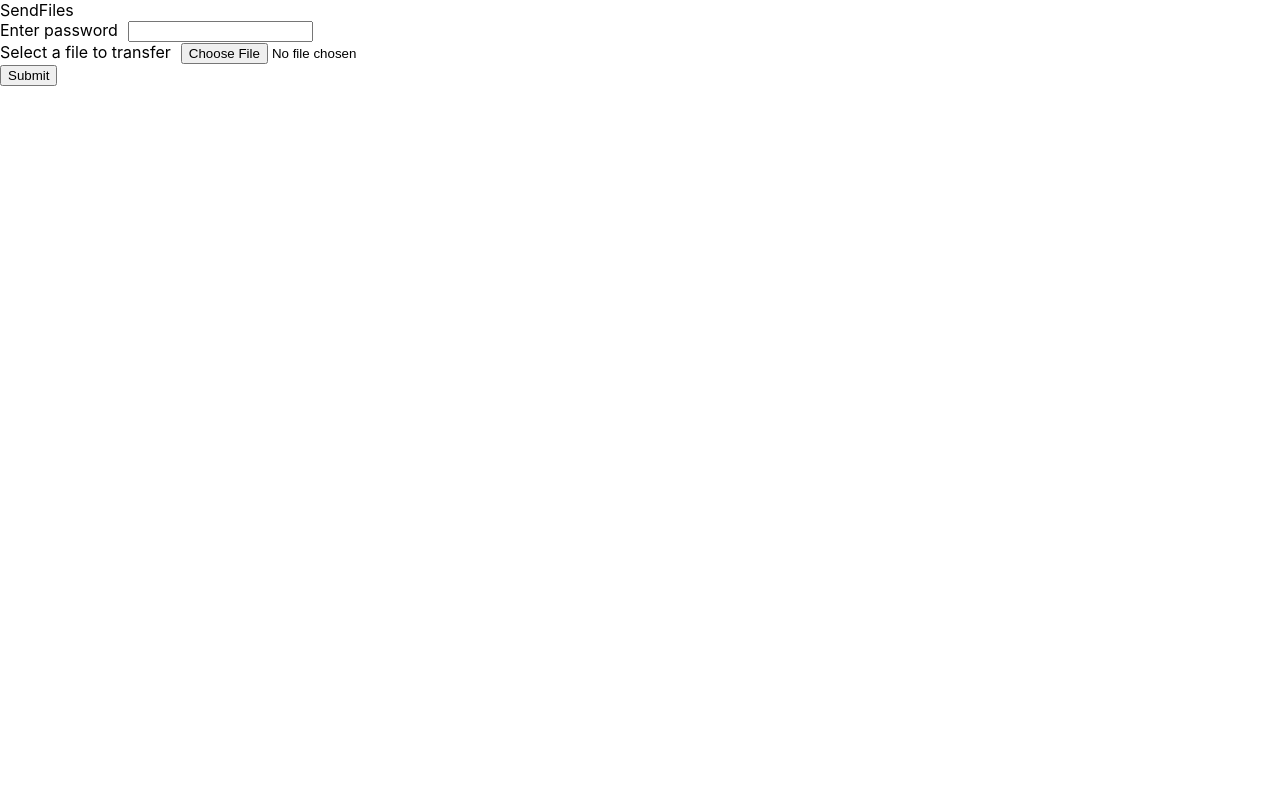
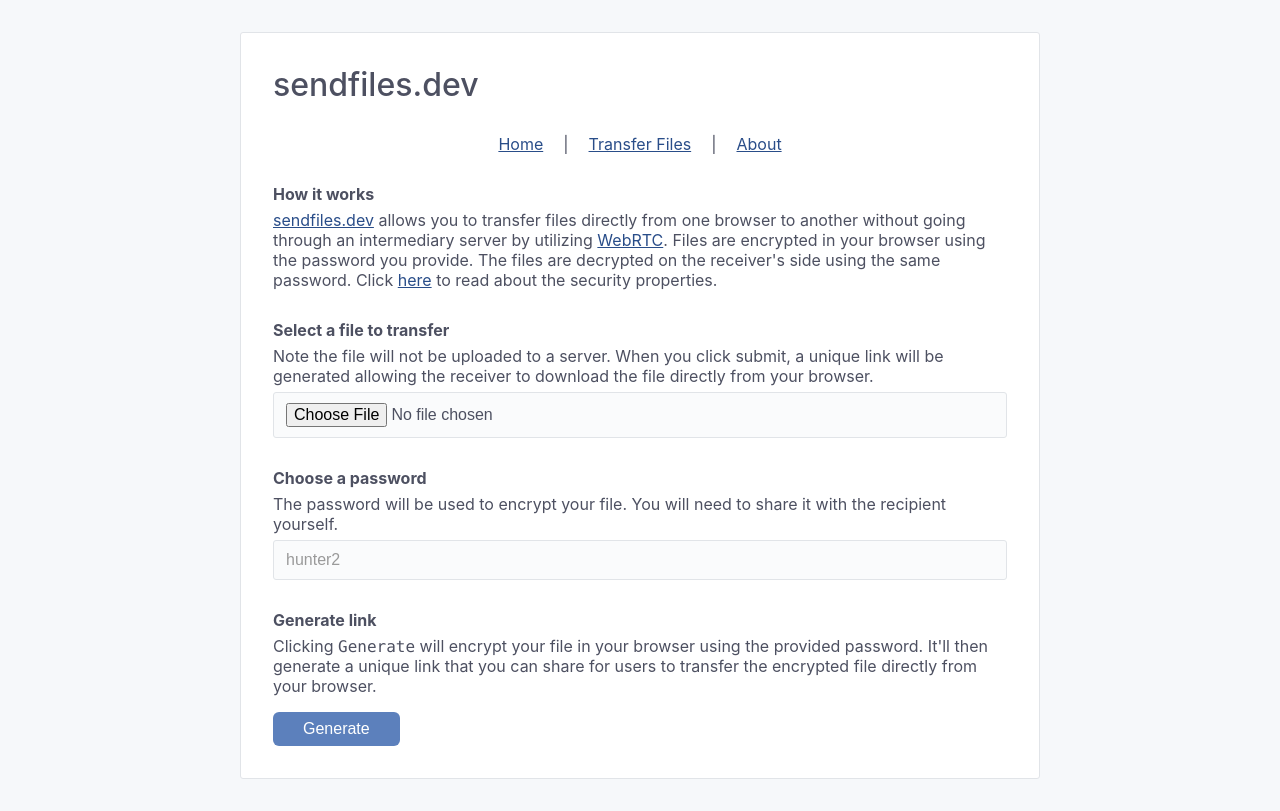
Before and after one commit to jchorl/sendfiles, a React (Create React App) app in the folder frontend/: page / in a window 1280 px wide. Built offline with nearby package versions, Linux system fonts and the light colour scheme.

Commit message:
style pages

```diff
--- a/frontend/src/App.css
+++ b/frontend/src/App.css
@@ -1,3 +1,17 @@
-.file-select-label {
-  margin-right: 10px;
+.app {
+  background-color: #ffffff;
+  padding: 32px;
+  margin: 32px;
+  border-radius: 3px;
+  border: 1px solid #e1e4e8;
+  flex-grow: 1;
+  max-width: 800px;
 }
+
+.form-field {
+  margin: 30px 0;
+}
+
+.form-description {
+  margin-bottom: 6px;
+}
--- a/frontend/src/App.js
+++ b/frontend/src/App.js
@@ -1,14 +1,16 @@
 import React from "react";
 import SendApp from "./SendApp";
 import ReceiveApp from "./ReceiveApp";
+import Nav from "./Nav";
 import "./App.css";
 
 function App() {
   const url = new URL(window.location.href);
 
   return (
-    <div>
-      <header>SendFiles</header>
+    <div className="app">
+      <h1>sendfiles.dev</h1>
+      <Nav />
       {url.pathname.startsWith("/receive") ? <ReceiveApp /> : <SendApp />}
     </div>
   );
--- /dev/null
+++ b/frontend/src/ClipboardButton.css
@@ -0,0 +1,15 @@
+.clipboard-button {
+  padding: 8px;
+  border: 1px solid #e1e4e8;
+  background-color: #fafbfc;
+  border-radius: 3px;
+  height: 100%;
+}
+
+.clipboard-button svg {
+  height: 20px;
+}
+
+.clipboard-button path {
+  fill: #646464;
+}
--- /dev/null
+++ b/frontend/src/ClipboardButton.js
@@ -0,0 +1,77 @@
+import React, { useState } from "react";
+import "./ClipboardButton.css";
+
+function ClipboardButton(props) {
+  const [copySuccess, setCopySuccess] = useState(false);
+  const [copyError, setCopyError] = useState(false);
+  const { content } = props;
+
+  const copyToClipboard = (e) => {
+    e.preventDefault();
+    setCopySuccess(false);
+    setCopyError(false);
+    navigator.clipboard.writeText(content).then(
+      () => {
+        setCopySuccess(true);
+        window.setTimeout(() => setCopySuccess(false), 2000);
+      },
+      () => {
+        setCopyError(true);
+        window.setTimeout(() => setCopyError(false), 2000);
+      }
+    );
+  };
+
+  return (
+    <button className="clipboard-button" onClick={copyToClipboard}>
+      {copyError ? (
+        <svg
+          aria-hidden="true"
+          focusable="false"
+          data-prefix="fas"
+          data-icon="exclamation-circle"
+          role="img"
+          xmlns="http://www.w3.org/2000/svg"
+          viewBox="0 0 512 512"
+        >
+          <path
+            fill="currentColor"
+            d="M504 256c0 136.997-111.043 248-248 248S8 392.997 8 256C8 119.083 119.043 8 256 8s248 111.083 248 248zm-248 50c-25.405 0-46 20.595-46 46s20.595 46 46 46 46-20.595 46-46-20.595-46-46-46zm-43.673-165.346l7.418 136c.347 6.364 5.609 11.346 11.982 11.346h48.546c6.373 0 11.635-4.982 11.982-11.346l7.418-136c.375-6.874-5.098-12.654-11.982-12.654h-63.383c-6.884 0-12.356 5.78-11.981 12.654z"
+          ></path>
+        </svg>
+      ) : copySuccess ? (
+        <svg
+          aria-hidden="true"
+          focusable="false"
+          data-prefix="fas"
+          data-icon="clipboard-check"
+          role="img"
+          xmlns="http://www.w3.org/2000/svg"
+          viewBox="0 0 384 512"
+        >
+          <path
+            fill="currentColor"
+            d="M336 64h-80c0-35.3-28.7-64-64-64s-64 28.7-64 64H48C21.5 64 0 85.5 0 112v352c0 26.5 21.5 48 48 48h288c26.5 0 48-21.5 48-48V112c0-26.5-21.5-48-48-48zM192 40c13.3 0 24 10.7 24 24s-10.7 24-24 24-24-10.7-24-24 10.7-24 24-24zm121.2 231.8l-143 141.8c-4.7 4.7-12.3 4.6-17-.1l-82.6-83.3c-4.7-4.7-4.6-12.3.1-17L99.1 285c4.7-4.7 12.3-4.6 17 .1l46 46.4 106-105.2c4.7-4.7 12.3-4.6 17 .1l28.2 28.4c4.7 4.8 4.6 12.3-.1 17z"
+          ></path>
+        </svg>
+      ) : (
+        <svg
+          aria-hidden="true"
+          focusable="false"
+          data-prefix="far"
+          data-icon="clipboard"
+          role="img"
+          xmlns="http://www.w3.org/2000/svg"
+          viewBox="0 0 384 512"
+        >
+          <path
+            fill="currentColor"
+            d="M336 64h-80c0-35.3-28.7-64-64-64s-64 28.7-64 64H48C21.5 64 0 85.5 0 112v352c0 26.5 21.5 48 48 48h288c26.5 0 48-21.5 48-48V112c0-26.5-21.5-48-48-48zM192 40c13.3 0 24 10.7 24 24s-10.7 24-24 24-24-10.7-24-24 10.7-24 24-24zm144 418c0 3.3-2.7 6-6 6H54c-3.3 0-6-2.7-6-6V118c0-3.3 2.7-6 6-6h42v36c0 6.6 5.4 12 12 12h168c6.6 0 12-5.4 12-12v-36h42c3.3 0 6 2.7 6 6z"
+          ></path>
+        </svg>
+      )}
+    </button>
+  );
+}
+
+export default ClipboardButton;
--- /dev/null
+++ b/frontend/src/Nav.css
@@ -0,0 +1,9 @@
+.nav {
+  display: flex;
+  justify-content: center;
+  margin: 30px 0;
+}
+
+.divider {
+  margin: 0 20px;
+}
--- /dev/null
+++ b/frontend/src/Nav.js
@@ -0,0 +1,16 @@
+import React from "react";
+import "./Nav.css";
+
+function Nav() {
+  return (
+    <div className="nav">
+      <a href="/">Home</a>
+      <span className="divider">|</span>
+      <a href="/">Transfer Files</a>
+      <span className="divider">|</span>
+      <a href="/about">About</a>
+    </div>
+  );
+}
+
+export default Nav;
--- /dev/null
+++ b/frontend/src/ReceiveApp.css
@@ -0,0 +1,3 @@
+.receive-button {
+  margin-top: 10px;
+}
--- a/frontend/src/ReceiveApp.js
+++ b/frontend/src/ReceiveApp.js
@@ -1,8 +1,9 @@
 import React, { useState } from "react";
-import config from "./Config.js";
-import { decryptMessage, importKeyFromBase64 } from "./Crypto.js";
-import { NEW_ANSWER, NEW_OFFER, NEW_ICE_CANDIDATE } from "./Constants.js";
-import { Receiver } from "./FileTransfer.js";
+import config from "./Config";
+import { decryptMessage, importKeyFromBase64 } from "./Crypto";
+import { NEW_ANSWER, NEW_OFFER, NEW_ICE_CANDIDATE } from "./Constants";
+import { Receiver } from "./FileTransfer";
+import "./ReceiveApp.css";
 
 function download(filename, blob) {
   const downloadLink = URL.createObjectURL(blob);
@@ -21,6 +22,9 @@ function download(filename, blob) {
 
 function ReceiveApp() {
   const [password, setPassword] = useState("");
+  const [passwordPlaceholder] = useState(
+    Math.random() < 0.5 ? "hunter2" : "correct-horse-battery-staple"
+  );
 
   const receive = async (e) => {
     e.preventDefault();
@@ -80,21 +84,53 @@ function ReceiveApp() {
 
   return (
     <div>
-      Receive App
       <form>
-        <div>
-          <label htmlFor="password" className="file-select-label">
-            Enter password
-          </label>
+        <div className="form-field">
+          <label>How it works</label>
+          <div>
+            <a href="/">sendfiles.dev</a> allows you to transfer files directly
+            from one browser to another without going through an intermediary
+            server by utilizing{" "}
+            <a
+              href="https://webrtc.org/"
+              target="_blank"
+              rel="noopener noreferrer"
+            >
+              WebRTC
+            </a>
+            . Files are encrypted in your browser using the password you
+            provide. The files are decrypted on the receiver's side using the
+            same password. Click <a href="/about">here</a> to read about the
+            security properties.
+          </div>
+        </div>
+        <div className="form-field">
+          <label htmlFor="password">Enter password</label>
+          <div className="form-description">
+            The password will be used to decrypt your file. You will need to get
+            it from the recipient yourself.
+          </div>
           <input
             id="password"
             type="password"
+            placeholder={passwordPlaceholder}
             onChange={(e) => setPassword(e.target.value)}
             value={password}
           />
         </div>
         <div>
-          <button id="submit" type="submit" onClick={receive}>
+          <label htmlFor="submit">Receive</label>
+          <div className="form-description">
+            Clicking <code>Receive</code> will transfer the encrypted file from
+            the sender. It'll then decrypt it using the password and download
+            the file to your computer.
+          </div>
+          <button
+            id="submit"
+            type="submit"
+            className="filled receive-button"
+            onClick={receive}
+          >
             Receive
           </button>
         </div>
--- /dev/null
+++ b/frontend/src/SendApp.css
@@ -0,0 +1,19 @@
+.submit-button {
+  margin-top: 10px;
+}
+
+.receive-link-container {
+  display: flex;
+}
+
+.receive-link {
+  background-color: #fafbfc;
+  box-shadow: none;
+  border-radius: 3px;
+  border: 1px solid #e1e4e8;
+  padding: 10px 12px;
+  margin-right: 10px;
+  flex-grow: 1;
+  display: flex;
+  align-items: center;
+}
--- a/frontend/src/SendApp.js
+++ b/frontend/src/SendApp.js
@@ -1,15 +1,16 @@
 import React, { useState } from "react";
-import config from "./Config.js";
+import config from "./Config";
 import {
   NEW_ANSWER,
   NEW_OFFER,
   NEW_RECIPIENT,
   NEW_ICE_CANDIDATE,
-} from "./Constants.js";
-import { genKey, encryptMessage, exportKeyAsBase64 } from "./Crypto.js";
-import { readFile } from "./File.js";
-import { Sender } from "./FileTransfer.js";
-import "./App.css";
+} from "./Constants";
+import { genKey, encryptMessage, exportKeyAsBase64 } from "./Crypto";
+import { readFile } from "./File";
+import { Sender } from "./FileTransfer";
+import ClipboardButton from "./ClipboardButton";
+import "./SendApp.css";
 
 function getReceiverLink(id) {
   const currentURL = new URL(window.location.href);
@@ -17,9 +18,12 @@ function getReceiverLink(id) {
 }
 
 function SendApp() {
+  const [fileDetails, setFileDetails] = useState();
   const [password, setPassword] = useState("");
-  const [fileDetails, setFileDetails] = useState();
-  const [receiveLink, setReceiveLink] = useState("");
+  const [receiveLink, setReceiveLink] = useState();
+  const [passwordPlaceholder] = useState(
+    Math.random() < 0.5 ? "hunter2" : "correct-horse-battery-staple"
+  );
 
   const onFileSelected = (e) => {
     const file = e.target.files[0];
@@ -124,30 +128,82 @@ function SendApp() {
   return (
     <div>
       <form>
-        <div>
-          <label htmlFor="password" className="file-select-label">
-            Enter password
-          </label>
+        <div className="form-field">
+          <label>How it works</label>
+          <div>
+            <a href="/">sendfiles.dev</a> allows you to transfer files directly
+            from one browser to another without going through an intermediary
+            server by utilizing{" "}
+            <a
+              href="https://webrtc.org/"
+              target="_blank"
+              rel="noopener noreferrer"
+            >
+              WebRTC
+            </a>
+            . Files are encrypted in your browser using the password you
+            provide. The files are decrypted on the receiver's side using the
+            same password. Click <a href="/about">here</a> to read about the
+            security properties.
+          </div>
+        </div>
+        <div className="form-field">
+          <label htmlFor="file_input">Select a file to transfer</label>
+          <div className="form-description">
+            Note the file will not be uploaded to a server. When you click
+            submit, a unique link will be generated allowing the receiver to
+            download the file directly from your browser.
+          </div>
+          <input id="file_input" type="file" onChange={onFileSelected} />
+        </div>
+        <div className="form-field">
+          <label htmlFor="password">Choose a password</label>
+          <div className="form-description">
+            The password will be used to encrypt your file. You will need to
+            share it with the recipient yourself.
+          </div>
           <input
             id="password"
             type="password"
+            placeholder={passwordPlaceholder}
             onChange={(e) => setPassword(e.target.value)}
             value={password}
           />
         </div>
-        <div>
-          <label htmlFor="file_input" className="file-select-label">
-            Select a file to transfer
-          </label>
-          <input id="file_input" type="file" onChange={onFileSelected} />
-        </div>
-        <div>
-          <button id="submit" type="submit" onClick={sender}>
-            Submit
-          </button>
-        </div>
+        {!receiveLink ? (
+          <div>
+            <label htmlFor="submit">Generate link</label>
+            <div className="form-description">
+              Clicking <code>Generate</code> will encrypt your file in your
+              browser using the provided password. It'll then generate a unique
+              link that you can share for users to transfer the encrypted file
+              directly from your browser.
+            </div>
+            <button
+              id="submit"
+              type="submit"
+              className="filled submit-button"
+              onClick={sender}
+            >
+              Generate
+            </button>
+          </div>
+        ) : (
+          <div>
+            <label>Share</label>
+            <div className="receive-link-container">
+              <div className="receive-link">
+                <a href={receiveLink} target="_blank" rel="noopener noreferrer">
+                  {receiveLink}
+                </a>
+              </div>
+              <div className="copy-button">
+                <ClipboardButton content={receiveLink} />
+              </div>
+            </div>
+          </div>
+        )}
       </form>
-      {receiveLink && <div>Receiver link: {receiveLink}</div>}
     </div>
   );
 }
--- a/frontend/src/index.css
+++ b/frontend/src/index.css
@@ -11,3 +11,77 @@ code {
   font-family: source-code-pro, Menlo, Monaco, Consolas, "Courier New",
     monospace;
 }
+
+html {
+  background-color: #f6f8fa;
+}
+
+#root {
+  display: flex;
+  justify-content: center;
+  color: #4d5061;
+  font-size: 16px;
+}
+
+* {
+  box-sizing: border-box;
+}
+
+h1 {
+  margin: 0;
+  font-weight: 500;
+}
+
+button {
+  padding: 8px 30px;
+  border-radius: 6px;
+  border: none;
+  font-size: 16px;
+  cursor: pointer;
+  transition: 0.2s cubic-bezier(0.3, 0, 0.5, 1);
+  transition-property: color, background-color, border-color;
+}
+
+button.filled {
+  background-color: #5c80bc;
+  color: #ffffff;
+}
+
+button.filled:hover {
+  background-color: #294d89; /* 5c80bc, 20% darker */
+}
+
+label {
+  display: block;
+  font-weight: 700;
+  margin-bottom: 6px;
+}
+
+input {
+  background-color: #fafbfc;
+  box-shadow: none;
+  border-radius: 3px;
+  border: 1px solid #e1e4e8;
+  padding: 10px 12px;
+  transition: 0.2s cubic-bezier(0.3, 0, 0.5, 1);
+  transition-property: color, background-color, border-color;
+  width: 100%;
+  font-size: 16px;
+}
+
+input:hover,
+input:focus {
+  background-color: #ffffff;
+}
+
+input::placeholder {
+  color: #9a9a9a;
+}
+
+a {
+  color: #294d89; /* #5c80bc, darkened 20% */
+}
+
+a:visited {
+  color: #3d3b30;
+}
```
